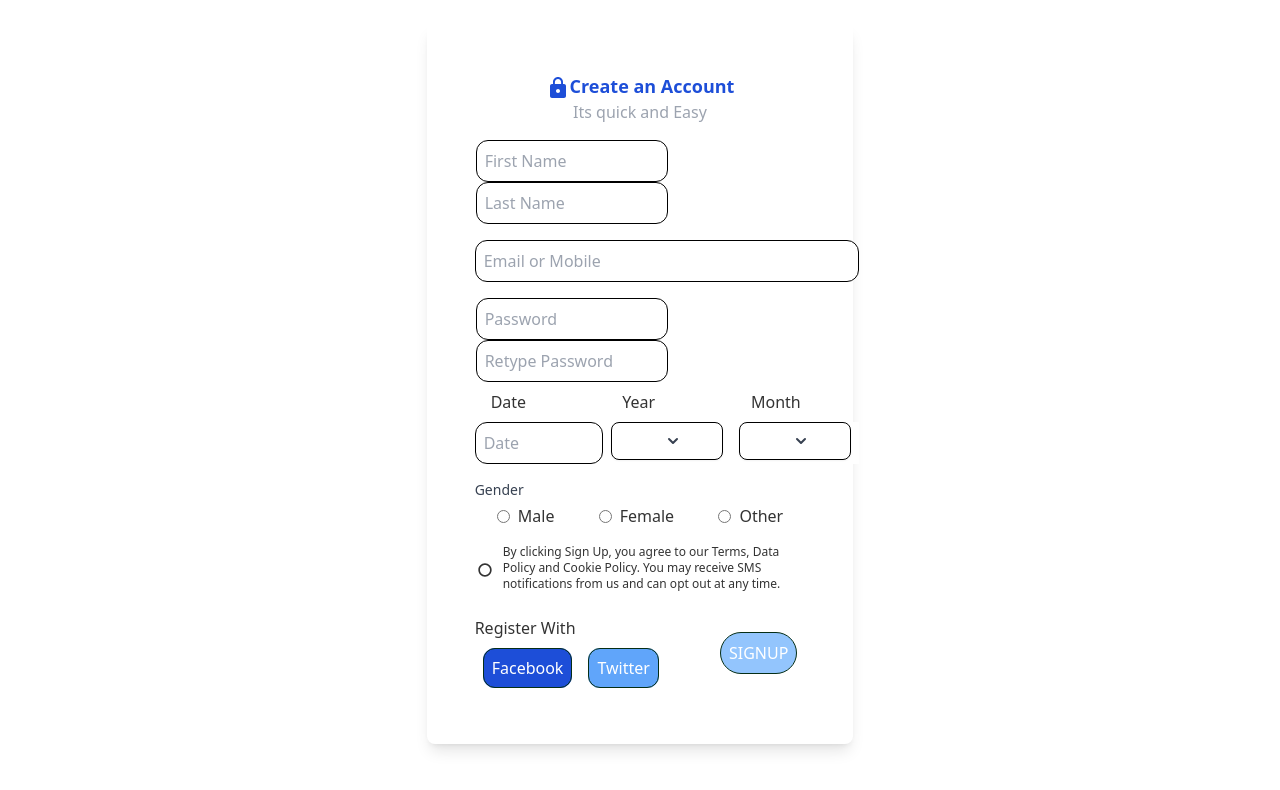
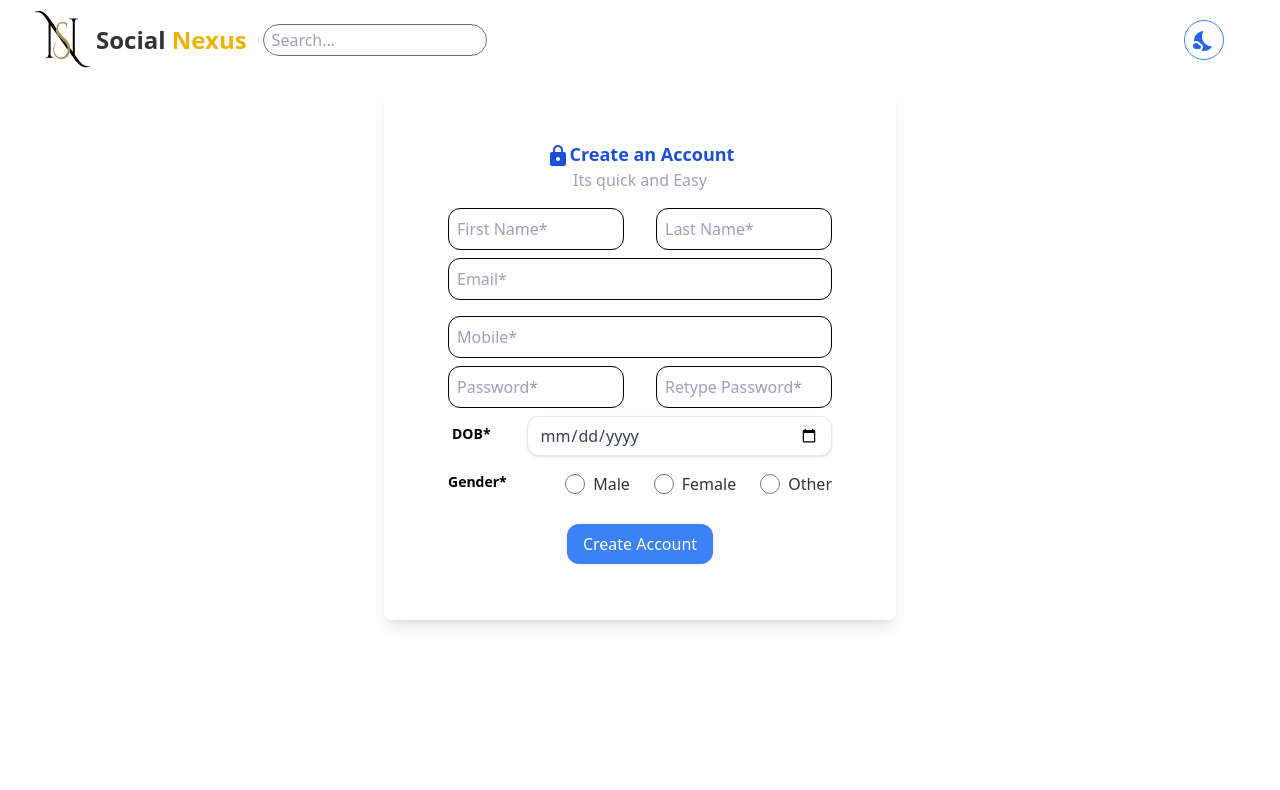
Before and after one commit to nitincse18/social-media, a React (Create React App) app: page /sign-up in a window 1280 px wide. Shown: the top 790 px of the page. Built offline with nearby package versions, Linux system fonts and the light colour scheme.

Commit message:
signup form

```diff
--- a/package.json
+++ b/package.json
@@ -19,6 +19,7 @@
     "react-redux": "^9.0.2",
     "react-router-dom": "^6.20.1",
     "react-scripts": "5.0.1",
+    "react-toastify": "^10.0.4",
     "styled-components": "^6.1.1",
     "web-vitals": "^2.1.4"
   },
--- a/src/components/Auth/SignUp.js
+++ b/src/components/Auth/SignUp.js
@@ -1,144 +1,247 @@
 import React, { useState } from "react";
 import { useTheme } from "../../utils/ThemeContext";
-import Dropdown from "../Shared/Dropdown";
-import { MONTHS, YEARS } from "../../utils/constant";
-import GenderSelection from "../Shared/GenderSelection";
-import CheckCircleOutlineOutlinedIcon from "@material-ui/icons/CheckCircleOutlineOutlined";
-import FiberManualRecordOutlinedIcon from "@material-ui/icons/FiberManualRecordOutlined";
-import LockIcon from '@material-ui/icons/Lock';
+import LockIcon from "@material-ui/icons/Lock";
+import Header from "../Shared/Header";
+import { signup } from '../../services/authService';
+import { Link, useNavigate } from "react-router-dom";
+import { toast,ToastContainer } from 'react-toastify';
+import 'react-toastify/dist/ReactToastify.css';
+import SuccessToast from "../Shared/SuccessToast";
 
 const SignUp = () => {
   const { theme } = useTheme();
+  const [errorMessage, setErrorMessage] = useState('');
+  const [successMessage, setSuccessMessage] = useState('');
   const [isClicked, setIsClicked] = useState(false);
-  const backgroundImageStyle = {
-    backgroundImage:
-      'url("https://images.unsplash.com/photo-1460925895917-afdab827c52f?q=80&w=2015&auto=format&fit=crop&ixlib=rb-4.0.3&ixid=M3wxMjA3fDB8MHxwaG90by1wYWdlfHx8fGVufDB8fHx8fA%3D%3D")',
-    backgroundSize: "cover",
-    backgroundPosition: "center",
-    background: theme === "light" ? "#fff" : "#333",
-    color: theme === "light" ? "#333" : "#fff",
+  const [gender, setGender] = useState("");
+  const [email, setEmail] = useState('');
+  const [password, setPassword] = useState('');
+  const [first_name, setFirstName] = useState('');
+  const [last_name, setLastName] = useState('');
+  const [mobile, setMobile] = useState('');
+  const [dob, setDob] = useState('');
+  const [retypePassword, setRetypePassword] = useState('')
+  const navigate = useNavigate();
+
+  const notifyError = (message) => toast.error(message);
+
+  const handleGenderChange = (e) => {
+    setGender(e.target.value);
   };
+
 
   const termAndConditionSelected = (e) => {
     e.preventDefault();
     setIsClicked(!isClicked);
   };
 
+  const handleSignup = async (e) => {
+    e.preventDefault();
+    try {
+      const response = await signup({ email, password, first_name, last_name, mobile, password, dob, gender });
+      console.log("Data",{ email, password, first_name, last_name, mobile, password, dob, gender })
+      e.preventDefault();
+      if (password !== retypePassword) {
+        console.log('qwertyuio')
+        notifyError('Passwords do not match');
+        setErrorMessage('Passwords do not match')
+      } else {
+        // Assuming the login API returns user data
+      const userData = response;
+      console.log('userData', userData);
+      // <SuccessToast message={userData.message} />;
+      setErrorMessage('')
+      setSuccessMessage(userData.message)
+      // localStorage.setItem('token', JSON.stringify(response))
+      // const user = jwt.decode (userData)
+      // dispatch(addUser(userData));
+      // navigate('/');
+      }
+
+    } catch (error) {
+      console.error('Registration failed:', error);
+      notifyError(error.message)
+    }
+  }
+
+
+  const handlePasswordChange = (e) => {
+    try {
+      setPassword(e.target.value);
+    } catch (error) {
+      if (error) notifyError('');
+    }
+
+
+  };
+
+  const handleRetypePasswordChange = (e) => {
+    try {
+      setRetypePassword(e.target.value);
+    } catch (error) {
+      if (error) notifyError('');
+    }
+
+
+  };
+
   return (
-    <div style={{background: theme === "light" ? "#fff" : "#333",
-    color: theme === "light" ? "#333" : "#fff"}} className="flex h-screen ">
-      <div className="flex justify-between ">
-        <form className="absolute w-1/3 p-12 my-6 mx-auto right-0 left-0 shadow-lg rounded-lg bg-opacity-80">
+    <div>
+      <Header />
+      <div
+        className="flex fixed w-full"
+        style={{
+          background: theme === "light" ? "#fff" : "#333",
+          color: theme === "light" ? "#333" : "#fff",
+        }}
+      >
+        <div className=" w-auto p-12 my-6 mx-auto right-0 left-0 shadow-lg rounded-lg bg-opacity-80">
           <h1 className="font-extrabold text-lg text-blue-700 text-center">
-            <LockIcon />Create an Account
+            <LockIcon />
+            Create an Account
           </h1>
           <p className="text-gray-400 text-center mx-2 px-2 mb-4">
             Its quick and Easy
           </p>
-          <div>
+          <div className="flex relative justify-center">
+            <form>
+              <div className="flex justify-center">
                 <input
-              // ref={email}
                   type="text"
-              placeholder="First Name"
-              className="border border-black mx-px p-2 rounded-xl w-48"
+                  placeholder="First Name*"
+                  className="border border-black mx-4 p-2 rounded-xl w-44"
+                  onChange={(e) => setFirstName(e.target.value)}
+                  required
                 />
                 <input
-              // ref={email}
                   type="text"
-              placeholder="Last Name"
-              className="border border-black mx-px p-2 rounded-xl w-48"
+                  placeholder="Last Name*"
+                  className="border border-black mx-4 p-2 rounded-xl w-44"
+                  onChange={(e) => setLastName(e.target.value)}
+                />
+              </div>
+              <div className="flex ">
+                <input
+                  type="text"
+                  placeholder="Email*"
+                  className="border border-black ml-4 p-2 my-2 rounded-xl w-96"
+                  onChange={(e) => setEmail(e.target.value)}
+                  required
+                />
+              </div>
+              <div className="flex ">
+              <input
+                  type="text"
+                  placeholder="Mobile*"
+                  className="border border-black ml-4 p-2 my-2 rounded-xl w-96"
+                  onChange={(e) => setMobile(e.target.value)}
+                  required
                 />
               </div>
 
-          <div className="">
+              <div className="flex">
                 <input
-              // ref={email}
-              type="text"
-              placeholder="Email or Mobile"
-              className="border border-black my-4 p-2 rounded-xl w-96"
+                  type="password"
+                  placeholder="Password*"
+                  className="border border-black mx-4 p-2 rounded-xl w-44"
+                  onChange={handlePasswordChange}
+                  value={password}
+                  required
+                />
+                <input
+                  type="password"
+                  placeholder="Retype Password*"
+                  className="border border-black mx-4 p-2 rounded-xl w-44"
+                  onChange={handleRetypePasswordChange}
+                  value={retypePassword}
+                  required
                 />
               </div>
 
-          <div>
+              <div className="flex my-2 justify-center">
+                <label
+                  className="block text-black text-sm font-bold mb-2 mx-5 my-2"
+                  htmlFor="date"
+                >
+                  DOB*
+                </label>
                 <input
-              // ref={email}
-              type="password"
-              placeholder="Password"
-              className="border border-black mx-px p-2 rounded-xl w-48"
-            />
-            <input
-              // ref={email}
-              type="password"
-              placeholder="Retype Password"
-              className="border border-black mx-px p-2 rounded-xl w-48"
+                  className="shadow appearance-none border rounded-xl w-full mx-4 py-2 px-3 text-gray-700 leading-tight focus:outline-none focus:shadow-outline"
+                  id="date"
+                  type="date"
+                  placeholder="Select a date"
+                  onChange={(e) => setDob(e.target.value)}
                 />
               </div>
-          {/* w-96 text-left */}
-          <div className="flex flex-col items-baseline  my-2">
-            {/* First Row - Labels */}
-            <div className="flex mb-2">
-              <label className="px-4 ml-0">Date</label>
-              <label className="px-4 ml-16">Year</label>
-              <label className="px-4 ml-16">Month</label>
+
+              <div className="flex mx-4 my-4 justify-between">
+                <label className="block text-black text-sm font-bold mb-2">
+                  Gender*
+                </label>
+                <div>
+                  <label className="inline-flex items-center">
+                    <input
+                      type="radio"
+                      className="form-radio text-indigo-600 h-5 w-5"
+                      name="gender"
+                      value="male"
+                      onChange={handleGenderChange}
+                    />
+                    <span className="ml-2">Male</span>
+                  </label>
+                  <label className="inline-flex items-center ml-6">
+                    <input
+                      type="radio"
+                      className="form-radio text-indigo-600 h-5 w-5"
+                      name="gender"
+                      value="female"
+                      onChange={handleGenderChange}
+                    />
+                    <span className="ml-2">Female</span>
+                  </label>
+                  <label className="inline-flex items-center ml-6">
+                    <input
+                      type="radio"
+                      className="form-radio text-indigo-600 h-5 w-5"
+                      name="gender"
+                      value="other"
+                      onChange={handleGenderChange}
+                    />
+                    <span className="ml-2">Other</span>
+                  </label>
                 </div>
+              </div>
+              {errorMessage && <p className="text-red-500 m-4 text-center">{errorMessage}</p>}
+              <div className="flex justify-center">
+                <button
+                    onClick={handleSignup}
+                    className="rounded-xl bg-blue-500 py-2 px-4 m-2 text-white">
+                    Create Account
+                  </button>
 
-            {/* Second Row - Inputs and Dropdowns */}
-            <div className="flex mb-2">
-              <input
-                type="text"
-                placeholder="Date"
-                className="border border-black p-2 rounded-xl w-32"
-              />
-              <Dropdown title="Year" options={YEARS} />
-              <Dropdown title="Month" options={MONTHS} />
+              </div>
+              {successMessage &&
+              (
+              <div className="flex justify-center">
+                <p className="text-green-500 m-4 text-center">{successMessage}</p>
+              <Link to={'/'}>
+              <button
+              className="bg-green-700 rounded-xl py-2 px-4 m-2 text-white"
+              >Log In
+              </button>
+              </Link>
+            </div>)
+
+
+                }
+
+
+
+            </form>
+          </div>
         </div>
       </div>
 
-          <div>
-            <GenderSelection />
-          </div>
-
-          <div className="flex my-4">
-            <button onClick={(e) => termAndConditionSelected(e)}>
-              {isClicked ? (
-                <CheckCircleOutlineOutlinedIcon fontSize="small" />
-              ) : (
-                <FiberManualRecordOutlinedIcon fontSize="small" />
-              )}
-            </button>
-            <span className="mx-2">
-              <p className="text-xs">
-                By clicking Sign Up, you agree to our Terms, Data Policy and
-                Cookie Policy. You may receive SMS notifications from us and can
-                opt out at any time.
-              </p>
-            </span>
-          </div>
-
-
-        <div className="grid grid-flow-col">
-        <div className=" col-span-6 mt-2">
-            <span >Register With</span>
-            <ul className="flex my-4">
-              <li>
-                <a className="border border-green-950 rounded-xl  mx-2 p-2 bg-blue-700 w-48 text-white" href="#">
-                  <i className=""></i> Facebook
-                </a>
-              </li>
-              <li>
-                <a className="border border-green-950 rounded-xl  mx-2 p-2 bg-blue-400 w-48 text-white " href="#" >
-                  <i className=""></i> Twitter
-                </a>
-              </li>
-            </ul>
-          </div>
-
-          <div className="col-span-6 mt-6 text-right">
-            <button className="border border-green-950 rounded-3xl  mx-2 p-2 bg-blue-300 text-white">SIGNUP</button>
-          </div>
-        </div>
-        </form>
-      </div>
     </div>
   );
 };
--- a/src/components/Shared/Header.js
+++ b/src/components/Shared/Header.js
@@ -77,7 +77,7 @@ const Header = () => {
         {user && (
             <>
             <div className="">
-             <Link to={'/user-profile/'+ user.id}>
+             <Link to={'/user-profile/'+ user.id+ '/posts'}>
               <button  className="w-10 h-10 border border-blue-500 rounded-full " >
                   <img
                     src="https://avatars.githubusercontent.com/u/38283863?v=4"
--- /dev/null
+++ b/src/components/Shared/SuccessToast.js
@@ -0,0 +1,18 @@
+import { toast } from 'react-toastify';
+import 'react-toastify/dist/ReactToastify.css';
+
+const SuccessToast = ({ message }) => {
+    console.log('message---', message)
+  toast.success(message, {
+    position: toast.POSITION.TOP_CENTER,
+    autoClose: 3000, // Auto close after 3 seconds
+    hideProgressBar: true, // Hide progress bar
+    closeOnClick: true, // Close on click
+    pauseOnHover: true, // Pause on hover
+    draggable: true, // Make draggable
+  });
+
+  return null; // Toast component does not render anything
+};
+
+export default SuccessToast;
```
Also changed, not shown: src/components/Body.js (+6 -8 lines), src/components/Home/Posts/PostList.js (+71 -66 lines), src/components/Profile/Friends.js (added, +9 -0 lines), src/components/Profile/MyPosts.js (+9 -0 lines), src/components/Profile/Pictures.js (added, +36 -0 lines), src/components/Profile/UserProfile.js (+73 -53 lines), src/components/Profile/Videos.js (added, +37 -0 lines), src/services/userService.js (+37 -0 lines), 2 other files (tests, documents, lock files or other folders). Lines whose indentation alone changed are shown as unchanged.
